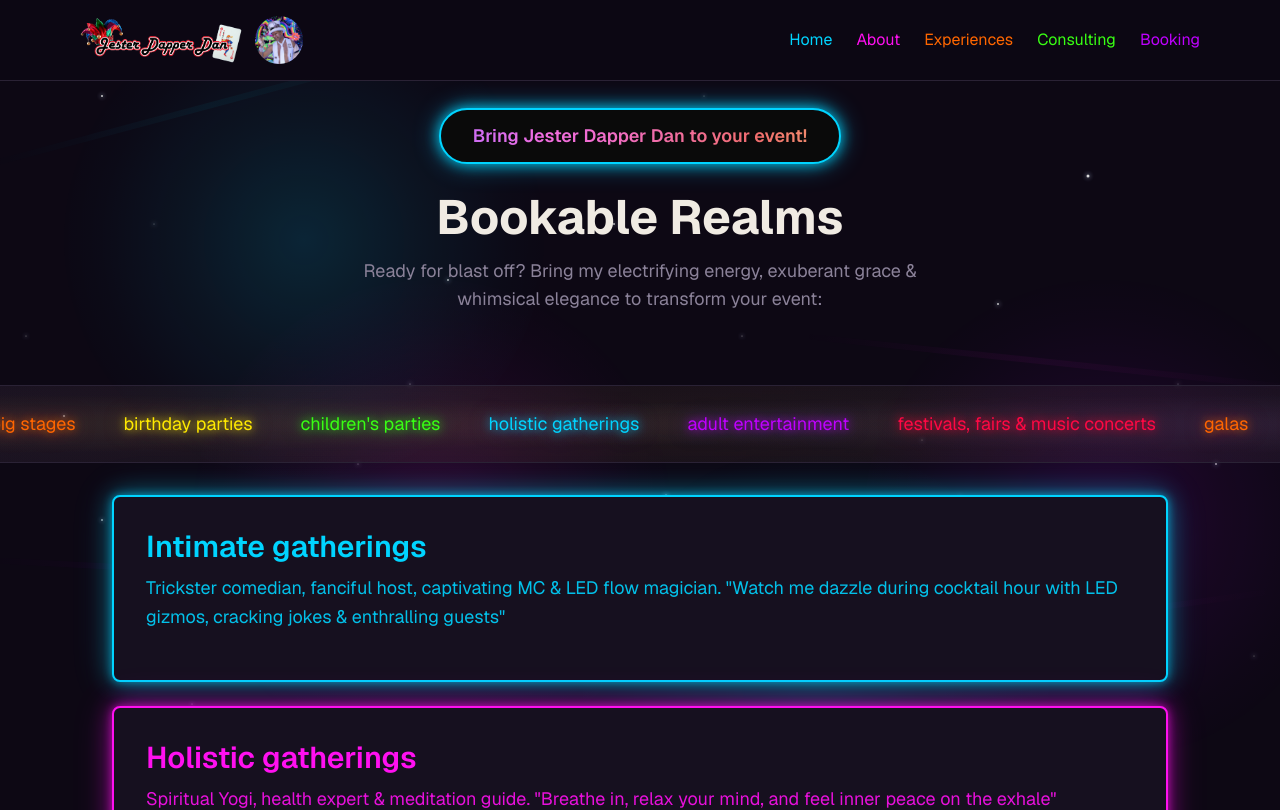
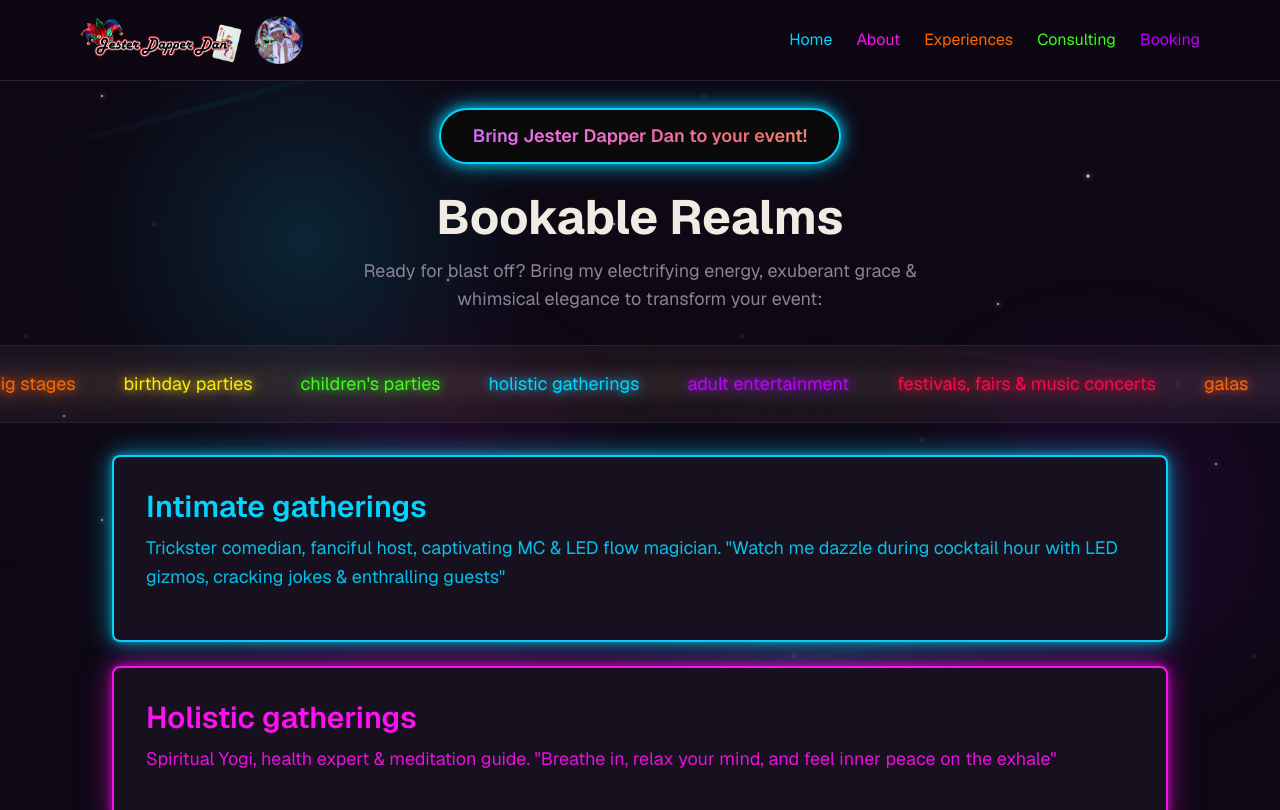
Before and after one commit to Crklemz/jdd, a Next.js app: page /experiences in a window 1280 px wide. Shown: the top 810 px of the page. Built offline with nearby package versions, Linux system fonts and the light colour scheme; a web font is replaced by a local one.

Commit message:
style: more space adjust

```diff
--- a/app/experiences/page.tsx
+++ b/app/experiences/page.tsx
@@ -25,7 +25,7 @@ export default function ExperiencesPage() {
     <div className="relative min-h-screen space-y-0 py-8">
       <section
         aria-label="Bookable Realms"
-        className="relative left-1/2 right-1/2 -ml-[50vw] -mr-[50vw] w-screen pb-10 pt-2"
+        className="relative left-1/2 right-1/2 -ml-[50vw] -mr-[50vw] w-screen pt-2"
       >
         <div className="relative z-10 mx-auto max-w-2xl px-4 text-center sm:px-6 md:px-8">
           <h1 className="text-4xl font-bold md:text-5xl">
```
